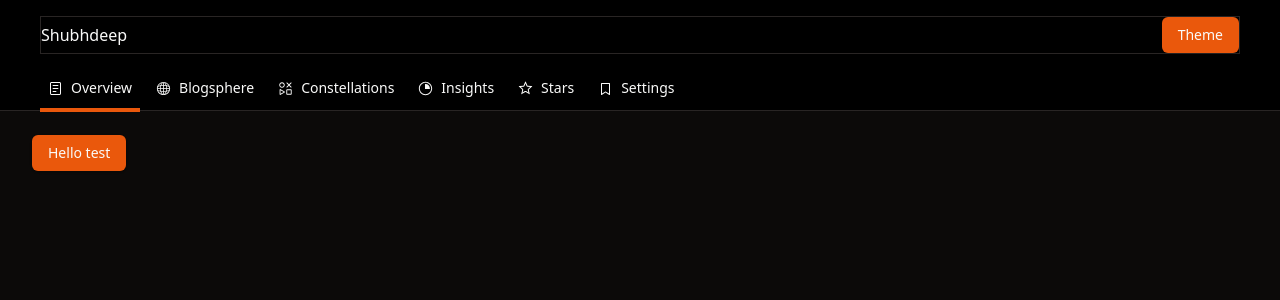
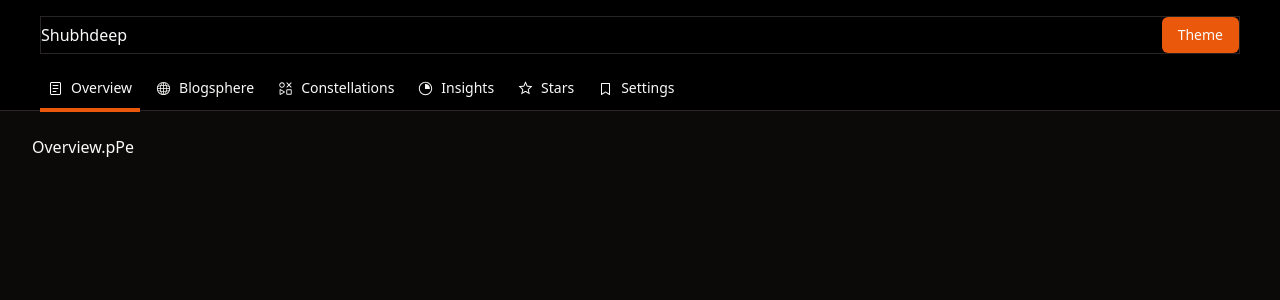
Before and after one commit to Shubhdeeps/Caffeinated-Creations, a React (Vite) app in the folder client/: page / in a window 1280 px wide. Shown: the top 300 px of the page. Built offline with nearby package versions, Linux system fonts and the light colour scheme.

Commit message:
routes added

```diff
--- a/client/src/App.tsx
+++ b/client/src/App.tsx
@@ -1,12 +1,8 @@
-import Layout from "./components/layout/Layout";
-import { Button } from "./components/ui/button";
+import { RouterProvider } from "react-router-dom";
+import { router } from "./routes";
 
 function App() {
-  return (
-    <Layout>
-      <Button>Hello test</Button>
-    </Layout>
-  );
+  return <RouterProvider router={router} />;
 }
 
 export default App;
--- /dev/null
+++ b/client/src/components/ui/spinner.tsx
@@ -0,0 +1,5 @@
+import React from "react";
+
+export default function Spinner() {
+  return <div>spinner...</div>;
+}
--- /dev/null
+++ b/client/src/pages/ProtectedRoutes.tsx
@@ -0,0 +1,10 @@
+import Layout from "@/components/layout/Layout";
+import { Outlet } from "react-router-dom";
+
+export default function ProtectedRoutes() {
+  return (
+    <Layout>
+      <Outlet />
+    </Layout>
+  );
+}
--- /dev/null
+++ b/client/src/pages/UI/Error.page.tsx
@@ -0,0 +1,3 @@
+export default function ErrorPage() {
+  return <div>Error.paP</div>;
+}
--- /dev/null
+++ b/client/src/routes.tsx
@@ -0,0 +1,49 @@
+import { createBrowserRouter } from "react-router-dom";
+import ProtectedRoutes from "./pages/ProtectedRoutes";
+import ErrorPage from "./pages/UI/Error.page";
+import BlogspherePage from "./pages/Blogsphere.page";
+import ConstellationPage from "./pages/Constellation.page";
+import InsightsPage from "./pages/Insights.page";
+import OverviewPage from "./pages/Overview.page";
+import SettingsPage from "./pages/Settings.page";
+import StarsPage from "./pages/Stars.page";
+
+export const router = createBrowserRouter([
+  {
+    path: "/",
+    element: <ProtectedRoutes />,
+    errorElement: <ErrorPage />,
+    children: [
+      {
+        path: "/blogsphere",
+        element: <BlogspherePage />,
+      },
+      {
+        path: "/constellation",
+        element: <ConstellationPage />,
+      },
+      {
+        path: "/insights",
+        element: <InsightsPage />,
+      },
+      {
+        path: "/overview",
+        element: <OverviewPage />,
+      },
+      {
+        path: "/",
+        element: <OverviewPage />,
+      },
+      {
+        path: "/settings",
+        element: <SettingsPage />,
+      },
+      {
+        path: "/stars",
+        element: <StarsPage />,
+      },
+    ],
+  },
+]);
+
+export const routePaths = router.routes[0].children!;
```
